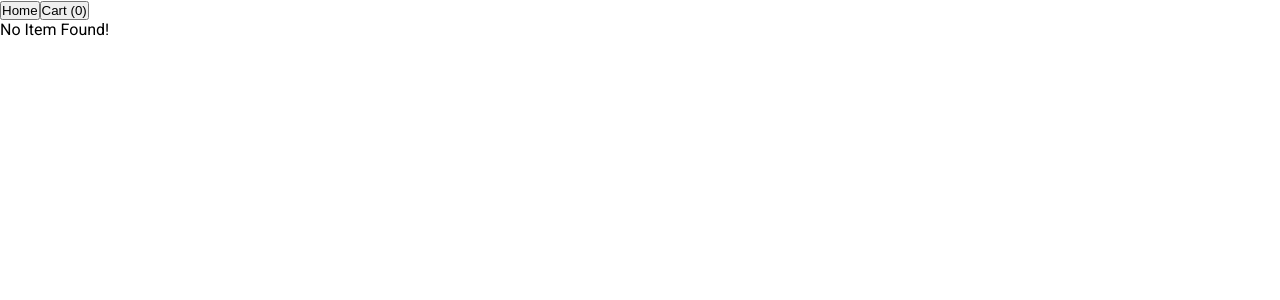
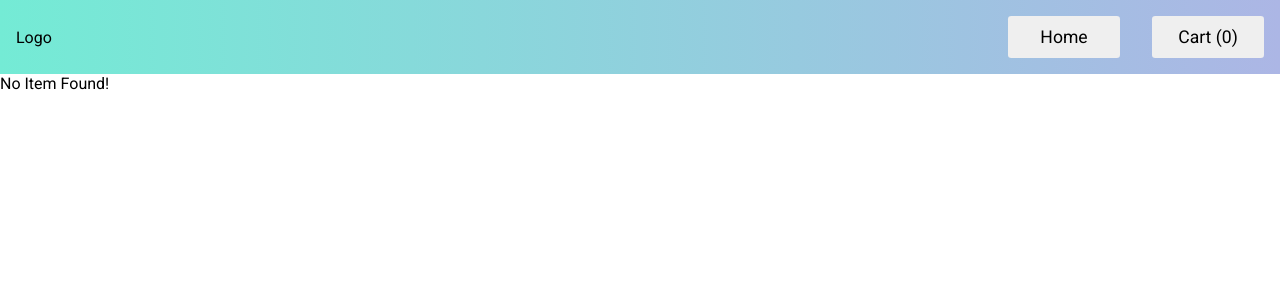
Before and after one commit to erol1098/kodluyoruz-bootcamp-teamwork, a React (Create React App) app: page /cart in a window 1280 px wide. Shown: the top 300 px of the page. Built offline with nearby package versions, Linux system fonts and the light colour scheme.

Commit message:
Card Design Completed

```diff
--- a/src/components/Header.jsx
+++ b/src/components/Header.jsx
@@ -1,23 +1,24 @@
-import React, { useContext } from "react";
-import { useNavigate } from "react-router-dom";
-import ShoppingContext from "../context/shopping-context";
+import React, { useContext } from 'react';
+import { useNavigate } from 'react-router-dom';
+import ShoppingContext from '../context/shopping-context';
+import { StyledButton, StyledHeader } from './styled';
 
 const Header = (props) => {
   // const { query, setQuery } = props;
   const navigate = useNavigate();
   const { shoppingCart } = useContext(ShoppingContext);
   return (
-    <nav>
-      <div></div>
-      <div>
-        <button onClick={() => navigate("/")}>Home</button>
-        <button onClick={() => navigate("/cart")}>
+    <StyledHeader backColor={'linear-gradient(to right, #74ebd5, #acb6e5)'}>
+      <div>Logo</div>
+      <nav>
+        <StyledButton onClick={() => navigate('/')}>Home</StyledButton>
+        <StyledButton onClick={() => navigate('/cart')}>
           Cart (
           {shoppingCart?.reduce((arr, product) => arr + product.amount, 0) || 0}
           )
-        </button>
-      </div>
-    </nav>
+        </StyledButton>
+      </nav>
+    </StyledHeader>
     // <form>
     //   <input
     //     type="search"
--- a/src/components/styled.jsx
+++ b/src/components/styled.jsx
@@ -2,9 +2,24 @@ import styled from 'styled-components';
 
 export const StyledContainer = styled.main`
   width: 100%;
-  padding: 0 2rem;
+  padding: 1rem 2rem;
   display: flex;
   justify-content: center;
+  background: linear-gradient(to bottom, #2980b9, #6dd5fa, #ffffff);
+`;
+
+export const StyledHeader = styled.header`
+  padding: 1rem;
+  background: ${(props) => props.backColor};
+  color: ${(props) => props.color};
+  display: flex;
+  justify-content: space-between;
+  align-items: center;
+  & > nav {
+    display: flex;
+    justify-content: center;
+    gap: 2rem;
+  }
 `;
 
 export const StyledCardContainer = styled.ul`
@@ -15,6 +30,15 @@ export const StyledCardContainer = styled.ul`
   justify-content: center;
   align-items: flex-start;
   gap: 1rem;
+
+  & > .loading {
+    width: 100%;
+    height: 100vh;
+    display: flex;
+    justify-content: center;
+    align-items: center;
+    text-align: center;
+  }
 `;
 
 export const StyledCard = styled.li`
@@ -28,6 +52,7 @@ export const StyledCard = styled.li`
   justify-content: center;
   border: none;
   box-shadow: rgba(0, 0, 0, 0.16) 0px 1px 4px;
+  background: linear-gradient(to bottom, #ffefba, #ffffff);
 
   & > .img-wrapper {
     width: 13rem;
@@ -35,9 +60,12 @@ export const StyledCard = styled.li`
     display: flex;
     justify-content: center;
     align-items: center;
-    /* border: 1px solid red; */
     box-shadow: rgba(0, 0, 0, 0.02) 0px 1px 3px 0px,
       rgba(27, 31, 35, 0.15) 0px 0px 0px 1px;
+    background-color: white;
+    & > img {
+      max-height: 10rem;
+    }
   }
 
   & > h4 {
@@ -46,27 +74,23 @@ export const StyledCard = styled.li`
     word-wrap: wrap;
     word-break: break-word;
     overflow: auto;
-    /* border: 1px solid red; */
   }
 
   & > p {
-    /* border: 1px solid red; */
     font-weight: bold;
   }
 
   & > .btn-wrapper {
     width: 100%;
-    height: 3rem;
     display: flex;
     justify-content: space-around;
-    gap: 1rem;
-    /* border: 1px solid red; */
+    margin-top: 1rem;
   }
 `;
 
 export const StyledButton = styled.button`
   width: 7rem;
-  padding: 0 0.3rem;
+  padding: 0.7rem 0.3rem;
   font-family: 'Roboto', sans-serif;
   font-size: 1.1rem;
   border: none;
--- a/src/pages/Home.jsx
+++ b/src/pages/Home.jsx
@@ -1,25 +1,39 @@
-import React, { useState, useEffect } from "react";
-import axios from "axios"; //* Products
-import ProductCard from "../components/ProductCard";
-import { StyledCardContainer, StyledContainer } from "../components/styled";
+import React, { useState, useEffect } from 'react';
+import axios from 'axios';
+import ProductCard from '../components/ProductCard';
+import { StyledCardContainer, StyledContainer } from '../components/styled';
 const Home = () => {
-  const [data, setData] = useState([]);
+  const [products, setProducts] = useState([]);
+  const [loading, setLoading] = useState(false);
   const getData = async () => {
     try {
-      const res = await axios.get("https://fakestoreapi.com/products");
-      setData(res.data);
-    } catch (error) {}
+      setLoading(true);
+      const { data } = await axios.get('https://fakestoreapi.com/products');
+      setProducts(data);
+    } catch (error) {
+      console.log(error);
+    } finally {
+      setLoading(false);
+    }
   };
 
   useEffect(() => {
     getData();
   }, []);
+  console.log('first', loading);
+
   return (
     <StyledContainer>
       <StyledCardContainer>
-        {data.map((item) => (
-          <ProductCard key={item.id} item={item} />
-        ))}
+        {!loading ? (
+          <>
+            {products?.map((item) => (
+              <ProductCard key={item.id} item={item} />
+            ))}
+          </>
+        ) : (
+          <div className='loading'>Loading...</div>
+        )}
       </StyledCardContainer>
     </StyledContainer>
   );
```
